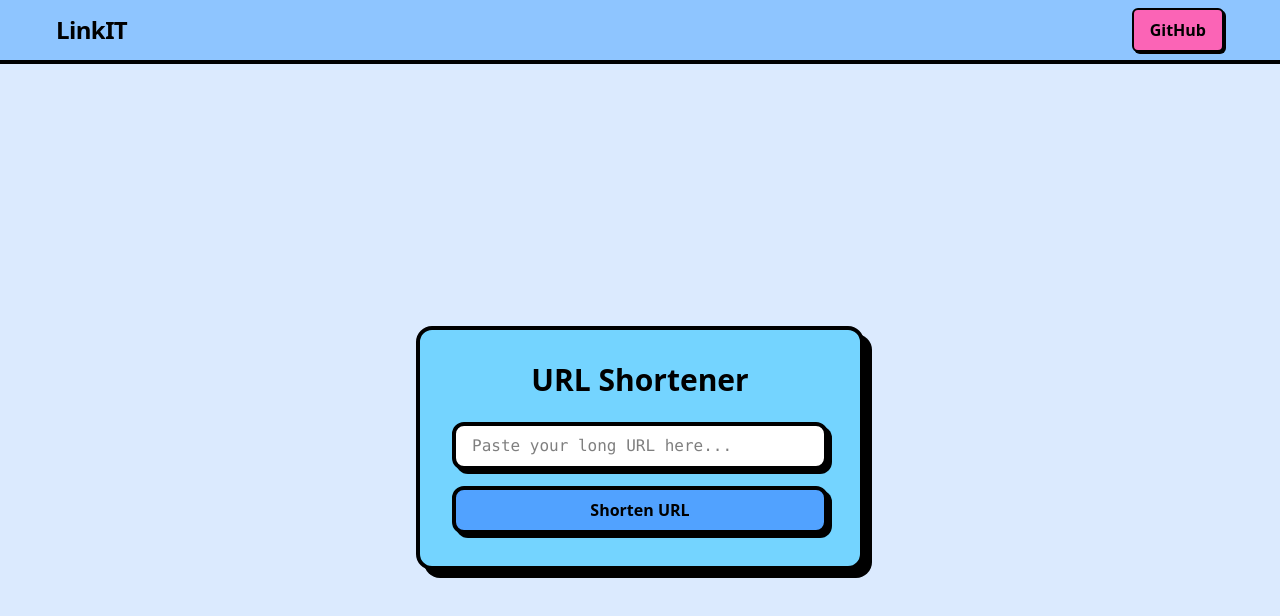
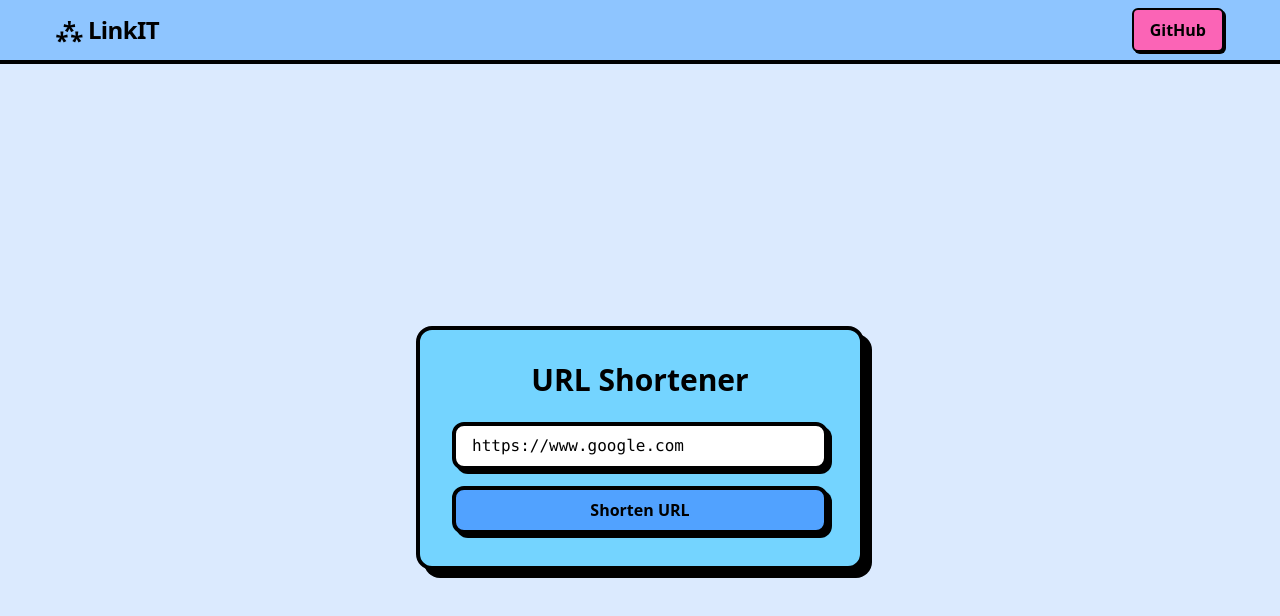
Before and after one commit to AbhayLonkar/url_shortner_frontend, a React (Vite) app: page / in a window 1280 px wide. Shown: the top 616 px of the page. Built offline with nearby package versions, Linux system fonts and the light colour scheme.

Commit message:
connects with frontend and enables user to generate shortUrl

```diff
--- a/package.json
+++ b/package.json
@@ -11,6 +11,7 @@
   },
   "dependencies": {
     "@tailwindcss/vite": "^4.1.10",
+    "axios": "^1.10.0",
     "react": "^19.1.0",
     "react-dom": "^19.1.0",
     "tailwindcss": "^4.1.10"
--- a/src/components/Navbar.jsx
+++ b/src/components/Navbar.jsx
@@ -3,7 +3,7 @@ import React from 'react';
 const Navbar = () => (
   <nav className="w-full bg-blue-300 border-b-4 border-black  px-14 py-2 flex items-center justify-between mb-8">
     <span className="text-2xl font-extrabold text-black tracking-tight select-none">
-      LinkIT
+      ⁂ LinkIT
     </span>
     <a
       href="https://github.com/" // Change to your repo or about page
--- a/src/components/UrlForm.jsx
+++ b/src/components/UrlForm.jsx
@@ -1,11 +1,13 @@
+import axios from 'axios';
 import React, { useState } from 'react';
 
 const UrlForm = () => {
-  const [url, setUrl] = useState('');
+  const [url, setUrl] = useState('https://www.google.com');
+  const [shortUrl, setShortUrl] = useState("");
 
-  const handleSubmit = (e) => {
-    e.preventDefault();
-    // Handle URL shortening logic here
+  const handleSubmit = async () => {
+    const { data } = await axios.post('http://localhost:3000/api/create', { url });
+    setShortUrl(data);
   };
 
   return (
@@ -13,7 +15,7 @@ const UrlForm = () => {
       <h1 className="text-3xl font-extrabold text-black text-center mb-6">
         URL Shortener
       </h1>
-      <form onSubmit={handleSubmit} className="flex flex-col gap-4">
+      <div className="flex flex-col gap-4">
         <input
           type="url"
           className="px-4 py-2 rounded-xl border-4 border-black bg-white text-black font-mono  shadow-[4px_4px_0_0_#000] focus:outline-none focus:ring-0"
@@ -23,12 +25,14 @@ const UrlForm = () => {
           required
         />
         <button
+          onClick={handleSubmit}
           type="submit"
-          className="bg-blue-400 border-4 border-black text-black font-bold py-2 rounded-xl shadow-[4px_4px_0_0_#000] hover:bg-pink-300 hover:translate-x-1 hover:translate-y-1 transition-all hover:cursor-pointer hover:shadow"
+          className="bg-blue-400 border-4 border-black text-black font-bold py-2 rounded-xl shadow-[4px_4px_0_0_#000] hover:bg-pink-300 active:translate-x-1 active:translate-y-1 transition-all hover:cursor-pointer active:shadow"
         >
           Shorten URL
         </button>
-      </form>
+        {shortUrl && <p>{shortUrl}</p>}
+      </div>
     </div>
   );
 };
```
Also changed, not shown: 1 other file (tests, documents, lock files or other folders).
